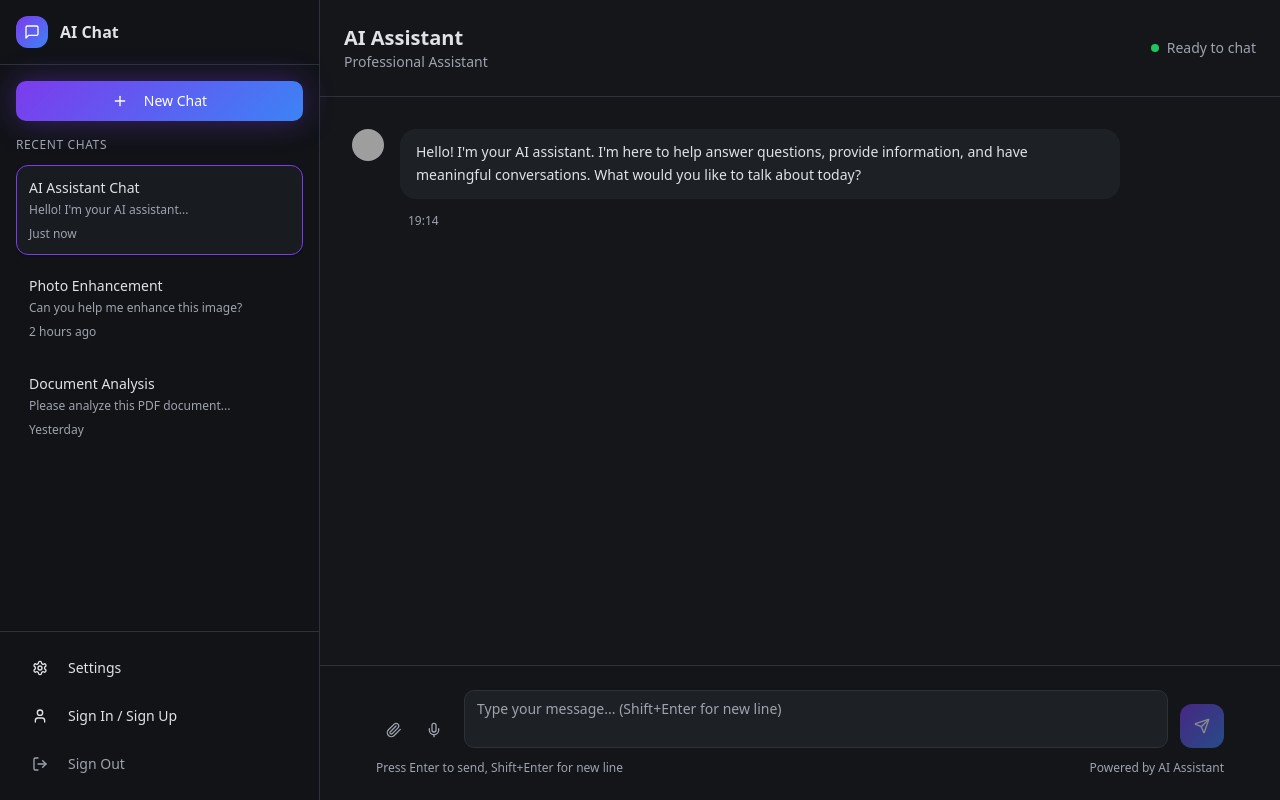
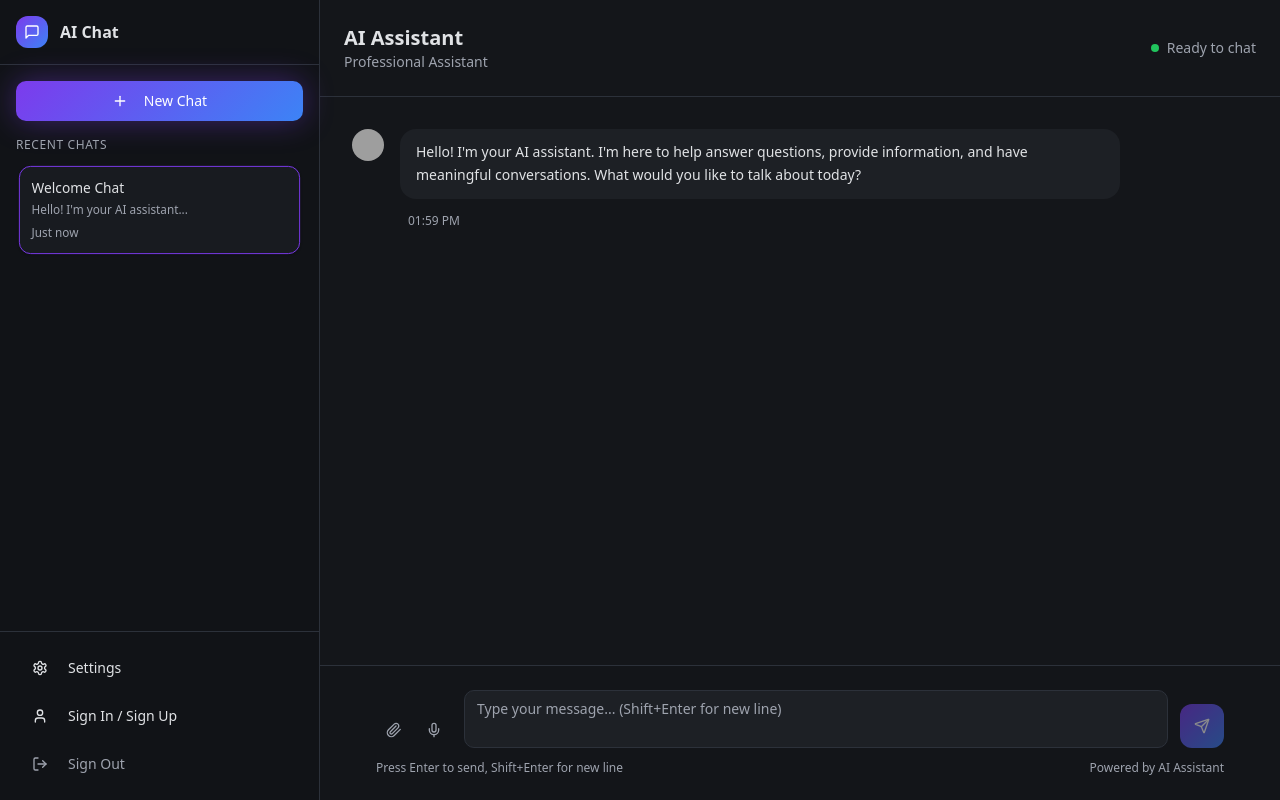
Before and after one commit to ShubhamDudhbhate-VJTI/Water_LEVEL_Prediction_SIH, a React (Vite) app: page / in a window 1280 px wide. Built offline with nearby package versions, Linux system fonts and the light colour scheme; grey boxes are pictures that could not be loaded.

Commit message:
Add chat history and settings functionality
Implement separate chat functionality with a new chat option. Ensure the sidebar can be opened and closed. Enhance the settings modal to include a working brightness slider and improve the overall beauty and professionalism of the application.

```diff
--- a/package.json
+++ b/package.json
@@ -48,7 +48,8 @@
     "embla-carousel-react": "^8.6.0",
     "input-otp": "^1.4.2",
     "lucide-react": "^0.462.0",
-    "next-themes": "^0.3.0",
+    "nanoid": "^5.1.5",
+    "next-themes": "^0.4.6",
     "react": "^18.3.1",
     "react-day-picker": "^8.10.1",
     "react-dom": "^18.3.1",
--- a/src/components/ChatSidebar.tsx
+++ b/src/components/ChatSidebar.tsx
@@ -14,7 +14,7 @@ import {
 } from "lucide-react";
 import { cn } from "@/lib/utils";
 
-interface ChatHistory {
+interface Chat {
   id: string;
   title: string;
   timestamp: string;
@@ -26,36 +26,24 @@ interface ChatSidebarProps {
   onToggle: () => void;
   onSettingsClick: () => void;
   onAuthClick: () => void;
+  chats: Chat[];
+  activeChat: string;
+  onChatSelect: (chatId: string) => void;
+  onNewChat: () => void;
+  onDeleteChat: (chatId: string) => void;
 }
 
 export const ChatSidebar: React.FC<ChatSidebarProps> = ({
   isOpen,
   onToggle,
   onSettingsClick,
-  onAuthClick
+  onAuthClick,
+  chats,
+  activeChat,
+  onChatSelect,
+  onNewChat,
+  onDeleteChat
 }) => {
-  const [activeChat, setActiveChat] = useState<string>('1');
-
-  const mockChatHistory: ChatHistory[] = [
-    {
-      id: '1',
-      title: 'AI Assistant Chat',
-      timestamp: 'Just now',
-      preview: 'Hello! I\'m your AI assistant...'
-    },
-    {
-      id: '2',
-      title: 'Photo Enhancement',
-      timestamp: '2 hours ago',
-      preview: 'Can you help me enhance this image?'
-    },
-    {
-      id: '3',
-      title: 'Document Analysis',
-      timestamp: 'Yesterday',
-      preview: 'Please analyze this PDF document...'
-    }
-  ];
 
   return (
     <>
@@ -95,7 +83,7 @@ export const ChatSidebar: React.FC<ChatSidebarProps> = ({
         <div className="p-4">
           <Button
             className="w-full bg-gradient-primary text-primary-foreground shadow-glow hover:shadow-glow-intense transition-all duration-smooth"
-            onClick={() => setActiveChat('')}
+            onClick={onNewChat}
           >
             <Plus className="w-4 h-4 mr-2" />
             New Chat
@@ -108,15 +96,15 @@ export const ChatSidebar: React.FC<ChatSidebarProps> = ({
             <h3 className="text-xs font-medium text-muted-foreground uppercase tracking-wider mb-3">
               Recent Chats
             </h3>
-            {mockChatHistory.map((chat) => (
+            {chats.map((chat) => (
               <div
                 key={chat.id}
-                onClick={() => setActiveChat(chat.id)}
+                onClick={() => onChatSelect(chat.id)}
                 className={cn(
-                  "group p-3 rounded-lg cursor-pointer transition-all duration-smooth border",
+                  "group p-3 rounded-lg cursor-pointer transition-all duration-smooth border animate-fade-in",
                   activeChat === chat.id
-                    ? "bg-surface border-primary shadow-custom-sm"
-                    : "hover:bg-surface-hover border-transparent"
+                    ? "bg-surface border-primary shadow-custom-sm scale-[0.98]"
+                    : "hover:bg-surface-hover border-transparent hover:scale-[0.99]"
                 )}
               >
                 <div className="flex items-start justify-between">
@@ -134,6 +122,10 @@ export const ChatSidebar: React.FC<ChatSidebarProps> = ({
                   <Button
                     variant="ghost"
                     size="sm"
+                    onClick={(e) => {
+                      e.stopPropagation();
+                      onDeleteChat(chat.id);
+                    }}
                     className="opacity-0 group-hover:opacity-100 transition-opacity h-6 w-6 p-0 text-muted-foreground hover:text-destructive"
                   >
                     <Trash2 className="w-3 h-3" />
--- a/src/components/SettingsModal.tsx
+++ b/src/components/SettingsModal.tsx
@@ -1,4 +1,5 @@
-import React, { useState } from 'react';
+import React, { useState, useEffect } from 'react';
+import { useTheme } from 'next-themes';
 import {
   Dialog,
   DialogContent,
@@ -38,6 +39,7 @@ interface SettingsModalProps {
 }
 
 export const SettingsModal: React.FC<SettingsModalProps> = ({ isOpen, onClose }) => {
+  const { theme, setTheme } = useTheme();
   const [settings, setSettings] = useState({
     // Profile
     displayName: 'John Doe',
@@ -45,7 +47,6 @@ export const SettingsModal: React.FC<SettingsModalProps> = ({ isOpen, onClose })
 
     // Preferences
     language: 'en',
-    theme: 'dark',
     fontSize: [14],
     autoSave: true,
     soundEnabled: true,
@@ -69,6 +70,10 @@ export const SettingsModal: React.FC<SettingsModalProps> = ({ isOpen, onClose })
 
   const updateSetting = (key: string, value: any) => {
     setSettings(prev => ({ ...prev, [key]: value }));
+  };
+
+  const handleThemeChange = (newTheme: string) => {
+    setTheme(newTheme);
   };
 
   const handleSave = () => {
@@ -188,7 +193,7 @@ export const SettingsModal: React.FC<SettingsModalProps> = ({ isOpen, onClose })
 
                   <div className="space-y-2">
                     <Label>Theme</Label>
-                    <Select value={settings.theme} onValueChange={(value) => updateSetting('theme', value)}>
+                    <Select value={theme} onValueChange={handleThemeChange}>
                       <SelectTrigger>
                         <SelectValue />
                       </SelectTrigger>
--- /dev/null
+++ b/src/hooks/useChatManager.ts
@@ -0,0 +1,114 @@
+import { useState, useCallback } from 'react';
+import { nanoid } from 'nanoid';
+
+export interface Message {
+  id: string;
+  content: string;
+  role: 'user' | 'assistant';
+  timestamp: string;
+  attachments?: Array<{
+    type: 'image' | 'document' | 'file';
+    name: string;
+    url: string;
+    size?: string;
+  }>;
+}
+
+export interface Chat {
+  id: string;
+  title: string;
+  timestamp: string;
+  preview: string;
+  messages: Message[];
+}
+
+export const useChatManager = () => {
+  const [chats, setChats] = useState<Chat[]>([
+    {
+      id: '1',
+      title: 'Welcome Chat',
+      timestamp: 'Just now',
+      preview: 'Hello! I\'m your AI assistant...',
+      messages: [
+        {
+          id: 'welcome-1',
+          content: "Hello! I'm your AI assistant. I'm here to help answer questions, provide information, and have meaningful conversations. What would you like to talk about today?",
+          role: 'assistant',
+          timestamp: new Date().toLocaleTimeString([], { hour: '2-digit', minute: '2-digit' })
+        }
+      ]
+    }
+  ]);
+
+  const [activeChat, setActiveChat] = useState<string>('1');
+
+  const createNewChat = useCallback(() => {
+    const newChatId = nanoid();
+    const newChat: Chat = {
+      id: newChatId,
+      title: 'New Conversation',
+      timestamp: 'Just now',
+      preview: 'New conversation started...',
+      messages: [
+        {
+          id: nanoid(),
+          content: "Hello! I'm ready to help you with anything you need. What can I assist you with today?",
+          role: 'assistant',
+          timestamp: new Date().toLocaleTimeString([], { hour: '2-digit', minute: '2-digit' })
+        }
+      ]
+    };
+
+    setChats(prev => [newChat, ...prev]);
+    setActiveChat(newChatId);
+    return newChatId;
+  }, []);
+
+  const addMessage = useCallback((chatId: string, message: Omit<Message, 'id'>) => {
+    const newMessage = { ...message, id: nanoid() };
+
+    setChats(prev => prev.map(chat => {
+      if (chat.id === chatId) {
+        const updatedMessages = [...chat.messages, newMessage];
+        const preview = message.role === 'user'
+          ? message.content.slice(0, 50) + (message.content.length > 50 ? '...' : '')
+          : chat.preview;
+
+        return {
+          ...chat,
+          messages: updatedMessages,
+          timestamp: 'Just now',
+          preview,
+          title: chat.messages.length === 1 && message.role === 'user'
+            ? message.content.slice(0, 30) + (message.content.length > 30 ? '...' : '')
+            : chat.title
+        };
+      }
+      return chat;
+    }));
+  }, []);
+
+  const deleteChat = useCallback((chatId: string) => {
+    setChats(prev => {
+      const filtered = prev.filter(chat => chat.id !== chatId);
+      if (activeChat === chatId && filtered.length > 0) {
+        setActiveChat(filtered[0].id);
+      }
+      return filtered;
+    });
+  }, [activeChat]);
+
+  const getCurrentChat = useCallback(() => {
+    return chats.find(chat => chat.id === activeChat);
+  }, [chats, activeChat]);
+
+  return {
+    chats,
+    activeChat,
+    setActiveChat,
+    createNewChat,
+    addMessage,
+    deleteChat,
+    getCurrentChat
+  };
+};
--- a/src/main.tsx
+++ b/src/main.tsx
@@ -1,5 +1,13 @@
-import { createRoot } from 'react-dom/client'
-import App from './App.tsx'
-import './index.css'
+import React from "react";
+import { createRoot } from "react-dom/client";
+import { ThemeProvider } from "next-themes";
+import App from "./App.tsx";
+import "./index.css";
 
-createRoot(document.getElementById("root")!).render(<App />);
+createRoot(document.getElementById("root")!).render(
+  <React.StrictMode>
+    <ThemeProvider attribute="class" defaultTheme="dark" enableSystem>
+      <App />
+    </ThemeProvider>
+  </React.StrictMode>,
+);
--- a/src/pages/Index.tsx
+++ b/src/pages/Index.tsx
@@ -7,36 +7,28 @@ import { SettingsModal } from "@/components/SettingsModal";
 import { AuthModal } from "@/components/AuthModal";
 import { Menu } from "lucide-react";
 import { cn } from "@/lib/utils";
-
-interface Message {
-  id: string;
-  content: string;
-  role: 'user' | 'assistant';
-  timestamp: string;
-  attachments?: Array<{
-    type: 'image' | 'document' | 'file';
-    name: string;
-    url: string;
-    size?: string;
-  }>;
-}
+import { useChatManager } from "@/hooks/useChatManager";
 
 const Index = () => {
   const [sidebarOpen, setSidebarOpen] = useState(false);
   const [settingsOpen, setSettingsOpen] = useState(false);
   const [authOpen, setAuthOpen] = useState(false);
-  const [messages, setMessages] = useState<Message[]>([
-    {
-      id: '1',
-      content: "Hello! I'm your AI assistant. I'm here to help answer questions, provide information, and have meaningful conversations. What would you like to talk about today?",
-      role: 'assistant',
-      timestamp: '19:14'
-    }
-  ]);
+
+  const {
+    chats,
+    activeChat,
+    setActiveChat,
+    createNewChat,
+    addMessage,
+    deleteChat,
+    getCurrentChat
+  } = useChatManager();
 
   const handleSendMessage = (content: string, files?: any[]) => {
-    const userMessage: Message = {
-      id: Date.now().toString(),
+    if (!activeChat) return;
+
+    // Add user message
+    addMessage(activeChat, {
       content,
       role: 'user',
       timestamp: new Date().toLocaleTimeString([], { hour: '2-digit', minute: '2-digit' }),
@@ -46,19 +38,15 @@ const Index = () => {
         url: file.preview || '#',
         size: file.size
       }))
-    };
-
-    setMessages(prev => [...prev, userMessage]);
+    });
 
     // Simulate AI response
     setTimeout(() => {
-      const aiResponse: Message = {
-        id: (Date.now() + 1).toString(),
+      addMessage(activeChat, {
         content: "Thank you for your message! I'm processing your request and will provide a helpful response. This is a demo of the AI chat interface with support for file uploads, settings, and user authentication.",
         role: 'assistant',
         timestamp: new Date().toLocaleTimeString([], { hour: '2-digit', minute: '2-digit' })
-      };
-      setMessages(prev => [...prev, aiResponse]);
+      });
     }, 1000);
   };
 
@@ -90,6 +78,17 @@ const Index = () => {
           onToggle={() => setSidebarOpen(!sidebarOpen)}
           onSettingsClick={() => setSettingsOpen(true)}
           onAuthClick={() => setAuthOpen(true)}
+          chats={chats}
+          activeChat={activeChat}
+          onChatSelect={(chatId) => {
+            setActiveChat(chatId);
+            setSidebarOpen(false); // Close sidebar on mobile after selection
+          }}
+          onNewChat={() => {
+            createNewChat();
+            setSidebarOpen(false); // Close sidebar on mobile after creating new chat
+          }}
+          onDeleteChat={deleteChat}
         />
 
         {/* Main Chat Area */}
@@ -120,7 +119,7 @@ const Index = () => {
           </div>
 
           {/* Messages Area */}
-          <ChatMessages messages={messages} />
+          <ChatMessages messages={getCurrentChat()?.messages || []} />
 
           {/* Input Area */}
           <ChatInput onSendMessage={handleSendMessage} />
```
Also changed, not shown: 1 other file (tests, documents, lock files or other folders).
